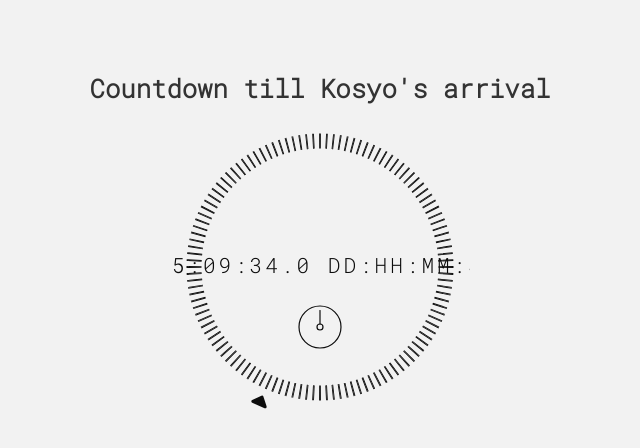
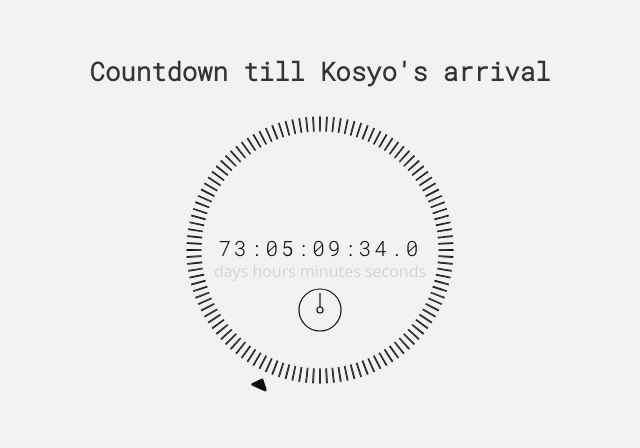
Before and after one commit to mihailgaberov/svelte-countdown, a Svelte app: page / in a window 1280 px wide. Shown: the part 156-604 px from the top of the page, without its empty margins (320-960 px from the left). Built offline with nearby package versions, Linux system fonts and the light colour scheme.

Commit message:
:sparkles: Updated title

```diff
--- a/src/Stopwatch.svelte
+++ b/src/Stopwatch.svelte
@@ -23,6 +23,14 @@
     svg {
         font-family: "Roboto Mono", monospace;
         color: hsl(0, 0%, 5%);
+    }
+
+    .legend {
+        color: lightgray;
+        display: block;
+        position: relative;
+        top: -40%;
+        letter-spacing: 0;
     }
 </style>
 <svg viewBox="0 0 100 100" width="300" height="300">
@@ -52,7 +60,9 @@
 
         <text text-anchor="middle" fill="currentColor" dominant-baseline="middle" font-size="7" style="font-weight: 300; letter-spacing: 1px;">
             {formatTime(lapse)}
-            DD:HH:MM:SS:s
         </text>
     </g>
 </svg>
+<div class="legend">
+    days hours minutes seconds
+</div>
```
